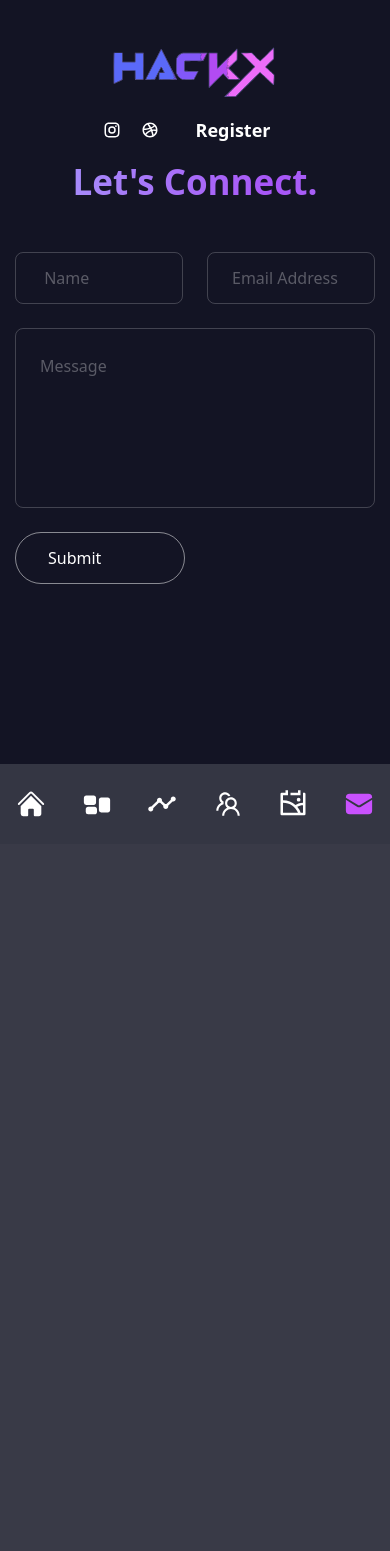
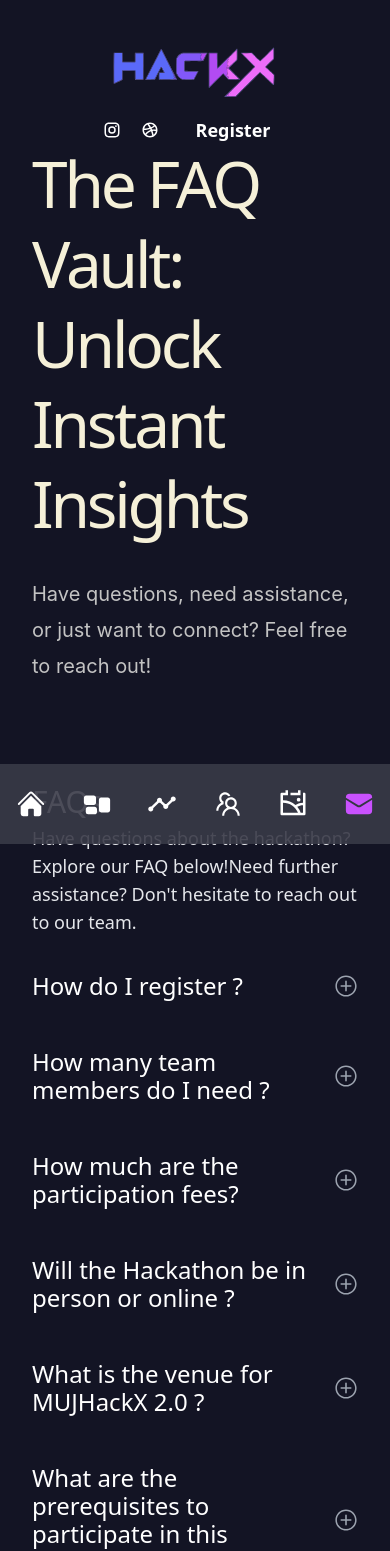
Before and after one commit to MUJHACKX/hackXwebsite, a Next.js app: page /contact in a window 390 px wide. Shown: the top 1551 px of the page. Before the commit the page ends 844 px from the top, so only its background shows below. Built offline with nearby package versions, Linux system fonts and the light colour scheme.

Commit message:
faqs sorted
faq added

```diff
--- /dev/null
+++ b/components/TextAnimation/index.jsx
@@ -0,0 +1,27 @@
+"use client";
+import { motion } from "framer-motion";
+
+export default function TextAnimation({ text }) {
+  const textArray = text.split(" ");
+
+  return (
+    <div>
+      {textArray.map((el, i) => (
+        <motion.span
+          initial={{ opacity: 0 }}
+          animate={{ opacity: 1 }}
+          transition={{
+            duration: 0.25,
+            delay: i / 10,
+          }}
+          key={i}
+          className="max-w-[840px] text-[#f5f0d8] text-[4rem]
+            font-normal leading-[5rem] tracking-tighter md:text-[8rem] lg:text-[6rem]
+            xl:text-[9.5rem] md:leading-[100%] md:tracking-normal"
+        >
+          {el === "<br>" ? <br /> : el}{" "}
+        </motion.span>
+      ))}
+    </div>
+  );
+}
--- /dev/null
+++ b/components/ui/accordion.jsx
@@ -0,0 +1,70 @@
+"use client";
+
+import * as React from "react";
+import * as AccordionPrimitive from "@radix-ui/react-accordion";
+import { PlusCircledIcon, MinusCircledIcon } from "@radix-ui/react-icons";
+
+import { cn } from "../../lib/util";
+import { motion } from "framer-motion";
+
+const Accordion = AccordionPrimitive.Root;
+
+const AccordionItem = React.forwardRef(({ className, ...props }, ref) => (
+  <>
+    <motion.div
+      whileHover={{
+        scale: 1.02,
+        transition: {
+          duration: 0.6,
+          repeat: Infinity,
+          repeatType: "reverse",
+        },
+      }}
+    >
+      <AccordionPrimitive.Item
+        ref={ref}
+        className={cn(" data-[state=open]:bg-[#353535]", className)}
+        {...props}
+      />
+    </motion.div>
+  </>
+));
+AccordionItem.displayName = "AccordionItem";
+
+const AccordionTrigger = React.forwardRef(
+  ({ className, children, ...props }, ref) => (
+    <AccordionPrimitive.Header className="flex">
+      <AccordionPrimitive.Trigger
+        ref={ref}
+        className={cn(
+          "flex flex-1 justify-between items-center gap-2 text-left text-xl pb-4 font-medium transition-all hover:underline [&[data-state=open]>span]:hidden [&[data-state=closed]>svg]:hidden",
+          className
+        )}
+        {...props}
+      >
+        {children}
+        <span>
+          <PlusCircledIcon className="h-6 w-6 text-gray-400 shrink-0 transition-transform duration-200 " />
+        </span>
+        <MinusCircledIcon className="h-6 w-6 text-gray-400 shrink-0 transition-transform duration-200 " />
+      </AccordionPrimitive.Trigger>
+    </AccordionPrimitive.Header>
+  )
+);
+AccordionTrigger.displayName = AccordionPrimitive.Trigger.displayName;
+
+const AccordionContent = React.forwardRef(
+  ({ className, children, ...props }, ref) => (
+    <AccordionPrimitive.Content
+      ref={ref}
+      className="overflow-hidden text-sm transition-all data-[state=closed]:animate-accordion-up data-[state=open]:animate-accordion-down"
+      {...props}
+    >
+      <div className={cn("pt-0", className)}>{children}</div>
+    </AccordionPrimitive.Content>
+  )
+);
+
+AccordionContent.displayName = AccordionPrimitive.Content.displayName;
+
+export { Accordion, AccordionItem, AccordionTrigger, AccordionContent };
--- /dev/null
+++ b/lib/util.js
@@ -0,0 +1,6 @@
+import { clsx } from "clsx"
+import { twMerge } from "tailwind-merge"
+
+export function cn(...inputs) {
+  return twMerge(clsx(inputs))
+}
--- a/package.json
+++ b/package.json
@@ -11,8 +11,11 @@
   "dependencies": {
     "@formspree/react": "^2.5.1",
     "@next/font": "^13.4.4",
+    "@radix-ui/react-accordion": "^1.1.2",
+    "@radix-ui/react-icons": "^1.3.0",
     "aos": "^2.3.4",
-    "framer-motion": "^10.12.16",
+    "clsx": "^2.1.1",
+    "framer-motion": "^10.18.0",
     "next": "13.4.3",
     "next-seo": "^6.1.0",
     "react": "18.2.0",
@@ -24,6 +27,7 @@
     "react-tsparticles": "^2.9.3",
     "sharp": "^0.33.4",
     "swiper": "^9.4.0",
+    "tailwind-merge": "^2.3.0",
     "tailwind-scrollbar": "^3.0.4",
     "tsparticles": "^2.9.3"
   },
--- a/pages/contact/index.js
+++ b/pages/contact/index.js
@@ -1,127 +1,120 @@
-// import Circles from '/components/Circles';
-// import {BsArrowRight} from 'react-icons/bs';
-// import {motion} from 'framer-motion';
-// const Contact = () => {
-//   return <div className='h-full  bg-primary'>
-//     {/* <iframe
-//           src="https://www.google.com/maps/embed?pb=!1m18!1m12!1m3!1d3559.877283914117!2d75.56265937558182!3d26.84385517668822!2m3!1f0!2f0!3f0!3m2!1i1024!2i768!4f13.1!3m3!1m2!1s0x396c4850e05bee9b%3A0x1b8d67402d4eb863!2sManipal%20University%20Jaipur!5e0!3m2!1sen!2sin!4v1694255447850!5m2!1sen!2sin"
-//           allowFullScreen=""
-//           loading="lazy"
-//           referrerpolicy="no-referrer-when-downgrade"
-//         ></iframe> */}
-//     <div className='container mx-auto pt-40 text-center xl:text-left flex-items-center justify-center'>
-//     <div className='flex flex-col w-full '>
-//     <h2 className='h2 text-center mb-12'>Let's <span className='text-accent'>connect.</span></h2>
-//     <form className='flex-1 flex flex-col gap-6 w-full mx-auto' action="">
-//       <div className='flex gap-x-6 w-full'>
-//         <input type="text" placeholder='name' className='input' />
-//         <input type="text" placeholder='email' className='input' />
-//       </div>
-//       <input type="text" placeholder='subject' className='input' />
-//       <textarea placeholder='message' className='textarea'></textarea>
-//       <button className='btn rounded-full border border-white/50 max-w-[170px] px-8 transition-all duration-300 flex items-center justify-cente overflow-hidden hover:border-accenet group'>
-//         <span className='group-hover:-translate-y-[120%] group-hover: opacity-1 transition-all duration-500'>
-//          Let's Talk!
+import React, { useEffect } from "react";
+import TextAnimation from "../../components/TextAnimation";
+import { motion, useAnimation } from "framer-motion";
+import {
+  Accordion,
+  AccordionContent,
+  AccordionItem,
+  AccordionTrigger,
+} from "../../components/ui/accordion";
+import styles from "../../styles/faq.module.css";
 
-//         </span>
-//       </button>
-//     </form>
-//     </div>
-//     </div>
-//    </div>
-// };
+const FAQ = () => {
+  const data = [
+    {
+      title: "How do I register ?",
+      content: "REVEALED SOON",
+    },
+    {
+      title: "How many team members do I need ?",
+      content:
+        "You can participate individually or in teams of 3 to 4 members.",
+    },
+    {
+      title: "How much are the participation fees?",
+      content: "REVEALED SOON",
+    },
+    {
+      title: "Will the Hackathon be in person or online ?",
+      content:
+        "MUJHackX 2.0 will be conducted in complete offline/in-person mode.",
+    },
+    {
+      title: "What is the venue for MUJHackX 2.0 ?",
+      content:
+        "Manipal University Jaipur, explore our beautiful campus while thinking about innovating some crazy thing.",
+    },
+    {
+      title: "What are the prerequisites to participate in this hackathon ?",
+      content:
+        "No prerequisites are required to participate in this hackathon. This event is open to participants of all skill levels.",
+    },
+    {
+      title:
+        "Can my friend join our team after we have already submitted the application for review ?",
+      content:
+        "Yes, your friend can join the team by submitting an individual application. Once both your friend's individual application and your team's application are accepted, you will be able to add your friend to the team.",
+    },
+  ];
 
-// export default Contact;
-import React from "react";
-import { useForm, ValidationError } from "@formspree/react";
-import { BsArrowRight } from "react-icons/bs";
-import { motion } from "framer-motion";
+  const controls = useAnimation();
 
-function ContactForm() {
-  const [state, handleSubmit] = useForm("mzblkkkp");
-
-  if (state.succeeded) {
-    return (
-      <div className="text-green-500">
-        <p>Message sent successfully!</p>
-      </div>
-    );
-  }
+  useEffect(() => {
+    controls.start({
+      opacity: 1,
+      y: 0,
+      transition: { duration: 0.5, delay: 0.2 },
+    });
+  }, [controls]);
 
   return (
-    <form
-      className="flex-1 flex flex-col gap-6 w-full mx-auto"
-      onSubmit={handleSubmit}
-    >
-      <div className="flex gap-6">
-        <div className="flex-1">
-          <label htmlFor="name" className="text-white">
-
-          </label>
-          <input
-            id="name"
-            type="text"
-            name="name"
-            className="input"
-            placeholder=" name"
-          />
+    <div className="bg-primary flex flex-col min-h-screen p-4 md:pb-64 lg:px-0 md:pt-24 pt-16">
+      <div className="w-full h-full flex flex-col gap-24 px-4 pt-20 md:px-8 xl:px-20 2xl:px-40">
+        <div className="flex flex-col justify-between items-start sm:items-center gap-12 md:gap-0 md:flex-row md:items-start">
+          <div className="flex flex-col items-start gap-8">
+            <motion.div initial={{ opacity: 0, y: 20 }} animate={controls}>
+              <TextAnimation text="The FAQ Vault: Unlock Instant Insights" />
+            </motion.div>
+            <motion.p
+              className="w-full text-[#C3C3C3] font-['Inter'] font-normal text-[1.25rem] sm:max-w-[32rem] lg:max-w-[40rem] xl:max-w-[50rem] 2xl:max-w-[55rem] md:text-[1rem] xl:text-[1.5rem]"
+              initial={{ opacity: 0, y: 20 }}
+              animate={{ opacity: 1, y: 0 }}
+              transition={{ duration: 0.5, delay: 0.4 }}
+            >
+              Have questions, need assistance, or just want to connect? Feel
+              free to reach out!
+            </motion.p>
+          </div>
         </div>
-        <div className="flex-1"> {/* Email */}
-          <label htmlFor="email" className="text-white">
-
-          </label>
-          <input
-            id="email"
-            type="email"
-            name="email"
-            className="input"
-            placeholder="Email Address"
-          />
-          <ValidationError
-            prefix="Email"
-            field="email"
-            errors={state.errors}
-          />
-        </div>
-      </div>
-      <textarea
-        id="message"
-        name="message"
-        className="textarea"
-        placeholder="Message"
-      />
-      <ValidationError
-        prefix="Message"
-        field="message"
-        errors={state.errors}
-      />
-      <button
-        type="submit"
-        className="btn rounded-full border border-white/50 max-w-[170px] px-8 transition-all duration-300 flex items-center justify-cente overflow-hidden hover:border-accenet group"
-        disabled={state.submitting}
-      >
-        <span className="group-hover:-translate-y-[120%] group-hover:opacity-1 transition-all duration-500">
-          {state.submitting ? "Submitting..." : "Submit"}
-        </span>
-      </button>
-    </form>
-  );
-}
-
-const Contact = () => {
-  return (
-    <div className="h-full bg-primary">
-      <div className="container mx-auto pt-40 text-center xl:text-left flex-items-center justify-center">
-        <div className="flex flex-col w-full ">
-          <h2 className="h2 text-center mb-12 font-bold bg-gradient-to-r ease-in-out via-purple-500 bg-clip-text text-transparent
-            from-indigo-300 to-indigo-300 animate-text">
-            Let's Connect.
-          </h2>
-          <ContactForm />
+        <div className="flex flex-col md:flex-row gap-5 md:gap-20">
+          <div className="flex flex-col max-w-[448px]">
+            <div className="text-white text-3xl md:text-4xl font-medium leading-[44px]">
+              FAQs
+            </div>
+            <div>
+              <span className="text-gray-200 text-lg font-normal leading-7">
+                Have questions about the hackathon? Explore our FAQ below!
+              </span>
+              <span className="text-gray-200 text-lg font-normal leading-7">
+                Need further assistance? Don't hesitate to reach out to our
+                team.
+              </span>
+            </div>
+          </div>
+          <div className="max-w-[700px]">
+            {data.map((item, index) => (
+              <Accordion key={index} type="single" collapsible>
+                <AccordionItem value={`item-${index}`} className="py-4 md:p-8">
+                  <AccordionTrigger
+                    className="max-w-[592px] text-white text-2xl
+                    font-medium leading-7"
+                  >
+                    {item.title}
+                  </AccordionTrigger>
+                  <AccordionContent
+                    className="max-w-[592px] text-gray-200 text-lg
+                      font-normal font-['Inter'] leading-7"
+                  >
+                    {item.content}
+                  </AccordionContent>
+                </AccordionItem>
+              </Accordion>
+            ))}
+          </div>
         </div>
       </div>
     </div>
-     );
-    };
+  );
+};
 
-    export default Contact;
+export default FAQ;
--- /dev/null
+++ b/styles/faq.module.css
@@ -0,0 +1,12 @@
+.rotatingContainer {
+    animation: rotateAnimation 8s linear infinite;
+  }
+
+  @keyframes rotateAnimation {
+    0% {
+      transform: rotate(0deg);
+    }
+    100% {
+      transform: rotate(360deg);
+    }
+  }
```
Also changed, not shown: styles/globals.css (+13 -0 lines), 1 other file (tests, documents, lock files or other folders).
